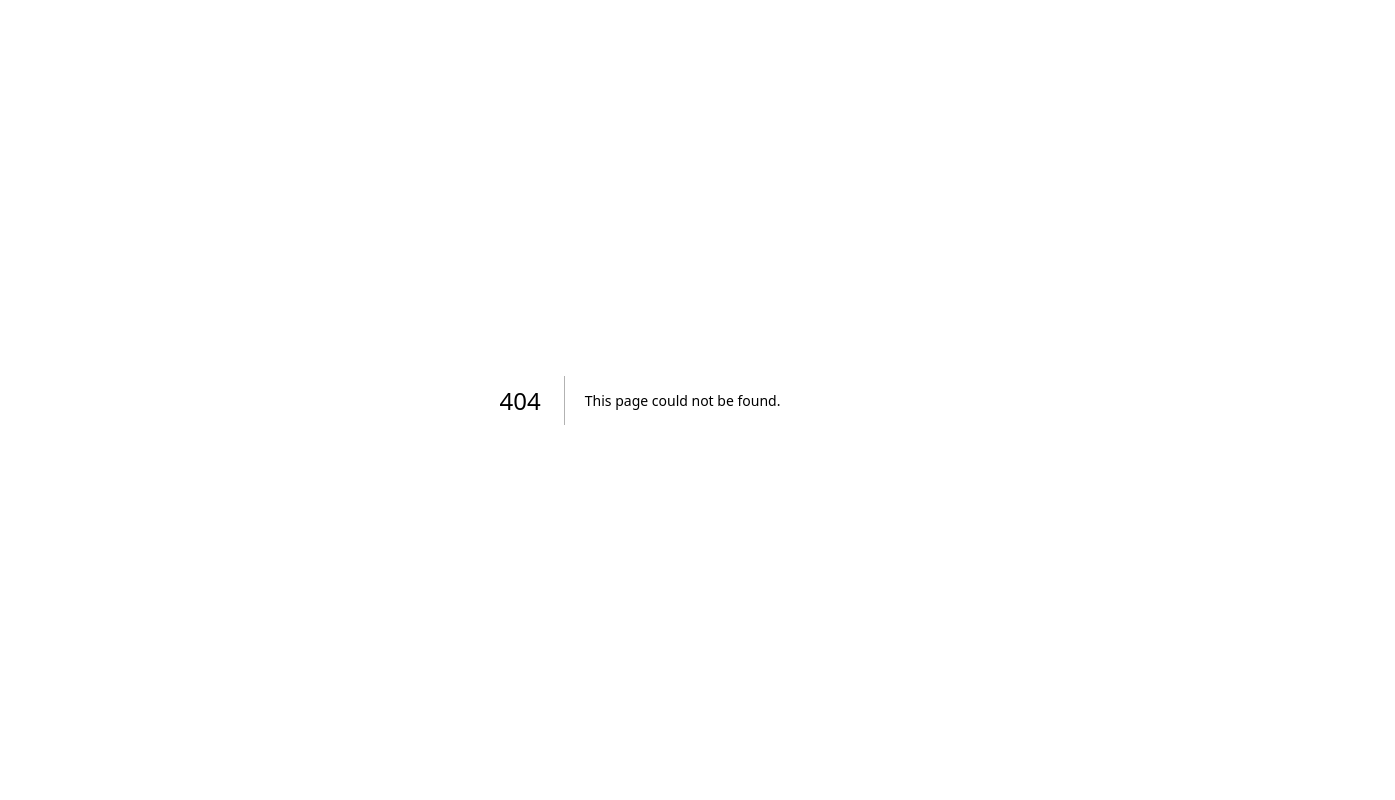
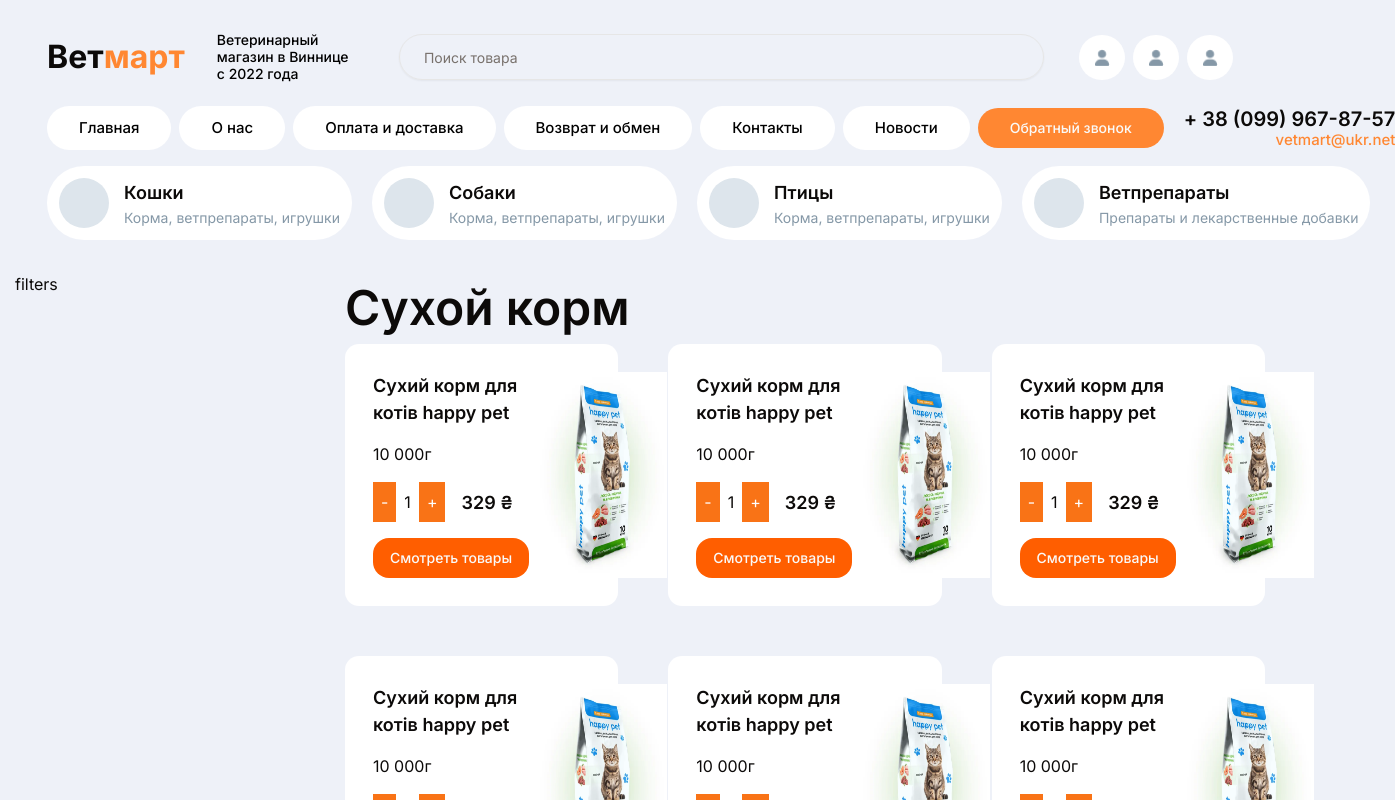
Before and after one commit to ResEmCode/vet-mart-client, a Next.js app: page /category-page in a window 1280 px wide. Before the commit this address had no page. Shown: the top 800 px of the page, 1395 px wide, since content can reach past the window. Built offline with nearby package versions, Linux system fonts and the light colour scheme.

Commit message:
feat: create categoryPage

```diff
--- /dev/null
+++ b/app/(root)/category-page/page.tsx
@@ -0,0 +1,22 @@
+import React from "react";
+
+import { Container, Navigation, ProductCardList } from "@/components/shared";
+
+const Page = () => {
+  return (
+    <Container>
+      <Navigation />
+      <div className="flex gap-[80px]">
+        <div className="w-[250px]">filters</div>
+
+        <div className="flex-1">
+          <div className="flex flex-col gap-16">
+            <ProductCardList />
+          </div>
+        </div>
+      </div>
+    </Container>
+  );
+};
+
+export default Page;
--- /dev/null
+++ b/components/shared/ProductCardList/ProductCardList.tsx
@@ -0,0 +1,23 @@
+import React from "react";
+
+import { Typography } from "../Typography/Typography";
+
+import { ProductCard } from "./components";
+
+export const ProductCardList = () => {
+  return (
+    <div>
+      <Typography variant="title48_semibold" tag="h2">
+        Сухой корм
+      </Typography>
+      <div className="grid grid-cols-3 gap-[50px]">
+        <ProductCard title="Сухий корм для котів happy pet" weight="10 000г" price="329 ₴" />
+        <ProductCard title="Сухий корм для котів happy pet" weight="10 000г" price="329 ₴" />
+        <ProductCard title="Сухий корм для котів happy pet" weight="10 000г" price="329 ₴" />
+        <ProductCard title="Сухий корм для котів happy pet" weight="10 000г" price="329 ₴" />
+        <ProductCard title="Сухий корм для котів happy pet" weight="10 000г" price="329 ₴" />
+        <ProductCard title="Сухий корм для котів happy pet" weight="10 000г" price="329 ₴" />
+      </div>
+    </div>
+  );
+};
--- /dev/null
+++ b/components/shared/ProductCardList/components/ProductCard/ProductCard.tsx
@@ -0,0 +1,60 @@
+"use client";
+
+import React from "react";
+import Image from "next/image";
+
+import { Typography } from "@/components/shared/Typography/Typography";
+import { Button } from "@/components/ui";
+
+interface ProductCardProps {
+  title: string;
+  weight: string;
+  price: string;
+}
+
+export const ProductCard = ({ title, weight, price }: ProductCardProps) => {
+  const [count, setCount] = React.useState(1);
+
+  const handleCountChange = (type: "increment" | "decrement") => {
+    setCount((prevCount) => {
+      if (type === "increment") {
+        return prevCount + 1;
+      }
+      if (type === "decrement" && prevCount > 1) {
+        return prevCount - 1;
+      }
+      return prevCount;
+    });
+  };
+
+  return (
+    <div className="flex gap-2 bg-white p-4 rounded-sm w-full p-7">
+      <div className="flex flex-col gap-4">
+        <Typography className="w-[156px]" variant="title18_semibold" tag="h2">
+          {title}
+        </Typography>
+        <Typography variant="paragraph14_regular" tag="span" color="subtitle">
+          {weight}
+        </Typography>
+        <div className="flex items-center gap-4">
+          <div>
+            <button className="bg-orange-500 text-white p-2" onClick={() => handleCountChange("decrement")}>
+              -
+            </button>
+            <Typography className="px-2 py-1" variant="paragraph14_regular" tag="span">
+              {count}
+            </Typography>
+            <button className="bg-orange-500 text-white p-2" onClick={() => handleCountChange("increment")}>
+              +
+            </button>
+          </div>
+          <Typography variant="title18_semibold" tag="h2">
+            {price}
+          </Typography>
+        </div>
+        <Button>Смотреть товары</Button>
+      </div>
+      <Image src="/image.png" alt="image" width={130} height={130} />
+    </div>
+  );
+};
--- /dev/null
+++ b/components/shared/ProductCardList/components/index.ts
@@ -0,0 +1 @@
+export { ProductCard } from "./ProductCard/ProductCard";
--- a/components/shared/index.ts
+++ b/components/shared/index.ts
@@ -7,5 +7,6 @@ export { DiscountedProducts } from "./DiscountedProducts/DiscountedProducts";
 export { TopBar } from "./Navigation/components/TopBar/TopBar";
 export { Navigation } from "./Navigation/Navigation";
 export { PopularCategory } from "./PopularCategory/PopularCategory";
+export { ProductCardList } from "./ProductCardList/ProductCardList";
 export { Reviews } from "./Reviews/Reviews";
 export { Typography } from "./Typography/Typography";
```
